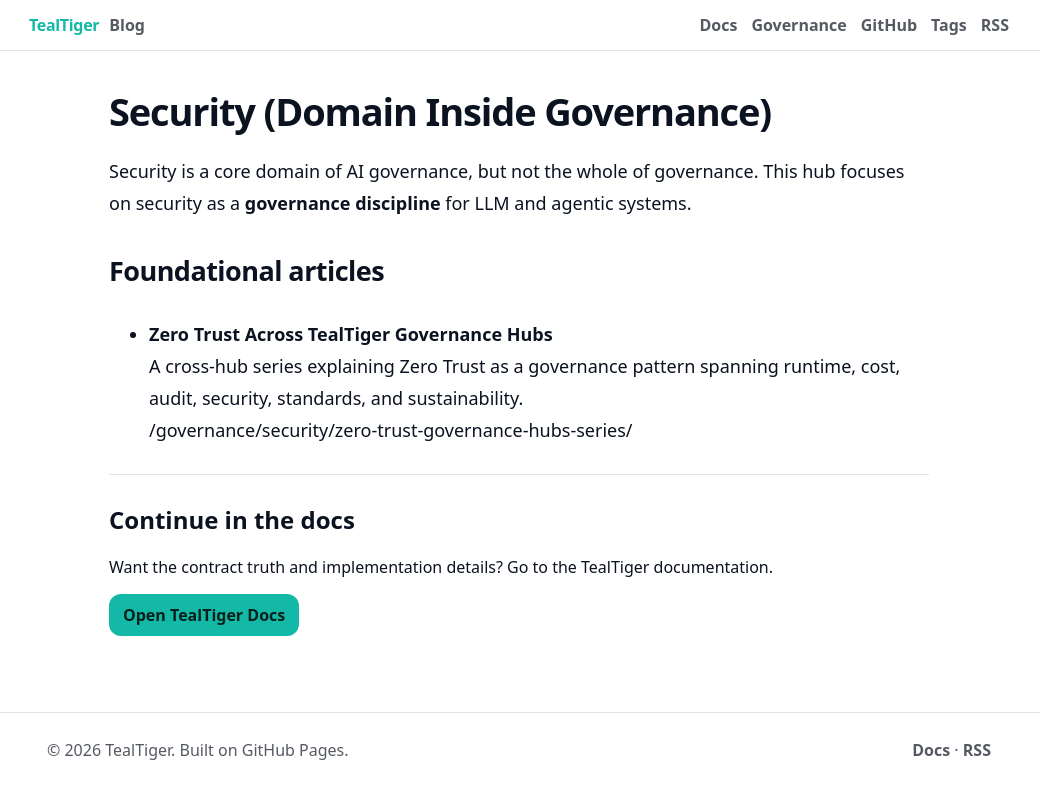
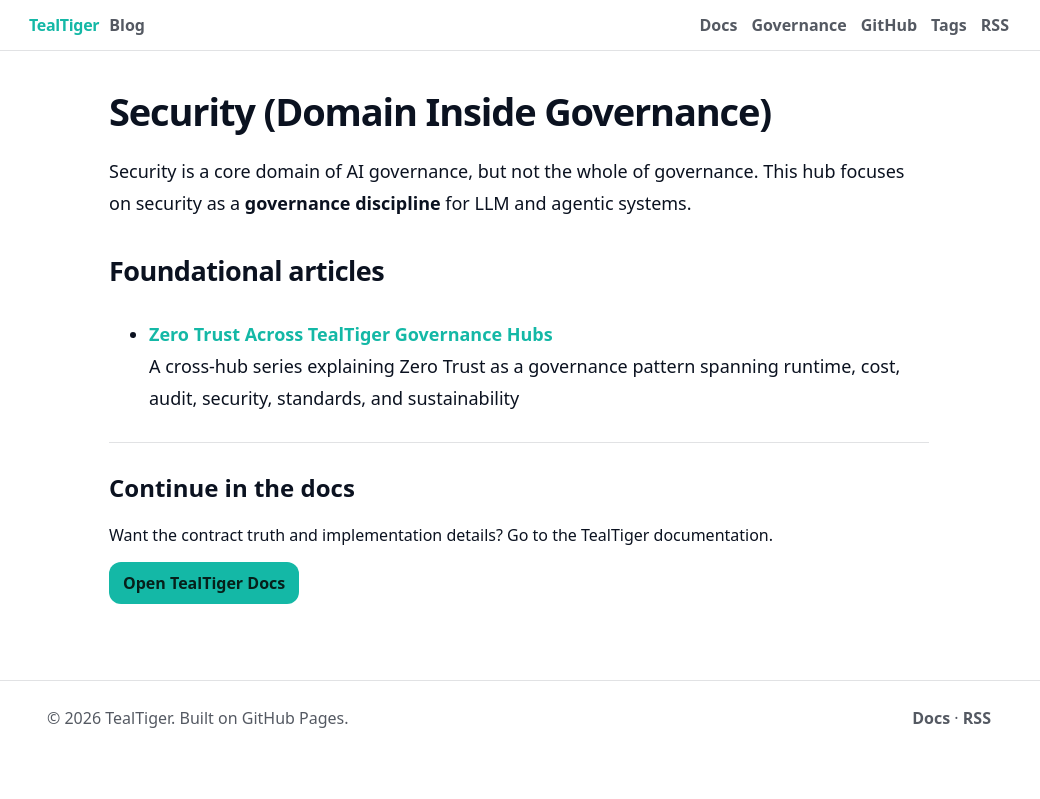
Before and after one commit to agentguard-ai/TealTiger-Blogs, a Jekyll site: the page built from governance/security/index.md, in a window 1280 px wide. Shown: the top 799 px of the page, without its empty margins (121-1161 px from the left). Built offline with Jekyll 4.4.1, drawn with Linux system fonts in a browser that asks for light colours.

Commit message:
Update index.md

```diff
--- a/governance/security/index.md
+++ b/governance/security/index.md
@@ -9,6 +9,6 @@
 
 ## Foundational articles
 
-- **Zero Trust Across TealTiger Governance Hubs**
-  A cross‑hub series explaining Zero Trust as a governance pattern spanning runtime, cost, audit, security, standards, and sustainability.
-  /governance/security/zero-trust-governance-hubs-series/
+- **[Zero Trust Across TealTiger Governance Hubs](/governance/security/zero-trust-governance-hubs-series/)**
+  A cross‑hub series explaining Zero Trust as a governance pattern spanning runtime,
+  cost, audit, security, standards, and sustainability
```
